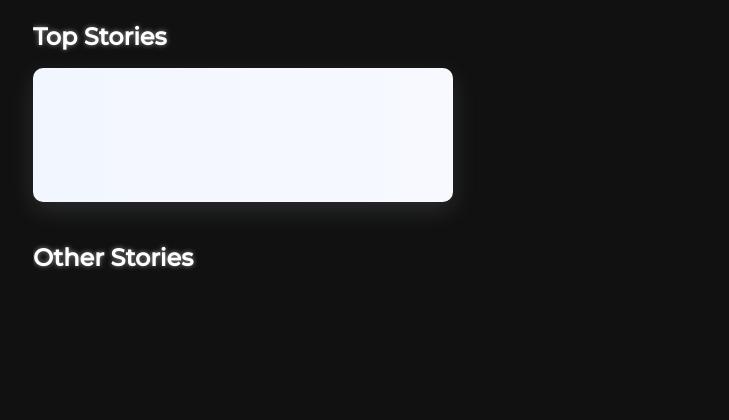
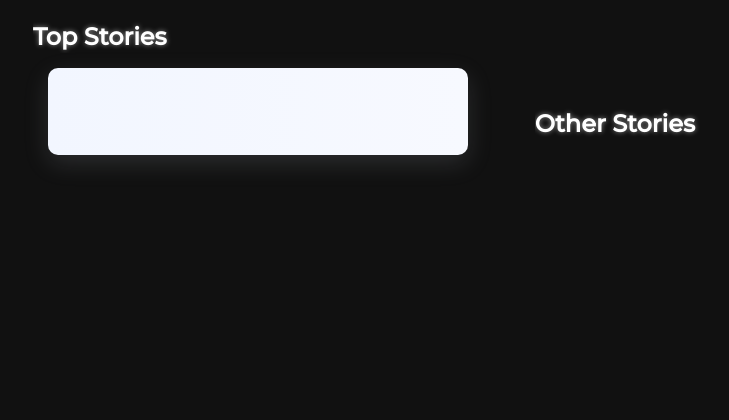
Before and after one commit to B-toxin/DBlog, a Flask app: page / in a window 1280 px wide. Shown: the part 56-476 px from the top of the page, without its empty margins (52-781 px from the left). Run offline with Flask 3, Linux system fonts and the light colour scheme; data that the repository does not hold is empty; some libraries are stand-ins or nearby versions.

Commit message:
Add files via upload

```diff
--- a/FlaskBlog/templates/home.html
+++ b/FlaskBlog/templates/home.html
@@ -8,7 +8,10 @@
     <div class="topstories">
         <h1>Top Stories</h1>
     </div>
-    <div class="swiper-container">
+    <div class="container-fluid custom-container">
+        <div class="row">
+            <div class="col-lg-8 col-md-12 col-sm-12">
+                <div class="swiper-container custom-swiper-container">
                     <div class="swiper-wrapper">
                         {% for post in posts.items %}
                             <div class="slider-item swiper-slide" style="background-image: url('{{ url_for('static', filename='profile_pics/' + post.author.image_file) }}');">
@@ -22,13 +25,13 @@
                     </div>
                     <div class="swiper-pagination"></div>
                 </div>
-
+            </div>
+            <div class="col-lg-4 col-md-12 col-sm-12">
                 <div class="otherstories">
                     <h1>Other Stories</h1>
                 </div>
-
                 {% for post in posts.items %}
-        <article class="media content-section smaller-article">
+                    <article class="media content-section bigger-article">
                         <img class="rounded-circle article-img" src="{{ url_for('static', filename='profile_pics/' + post.author.image_file) }}">
                         <div class="media-body">
                             <div class="article-metadata">
@@ -40,8 +43,7 @@
                                 <small class="text-muted">{{ post.date_posted.strftime('%Y-%m-%d') }}</small>
                             </div>
                             <h2><a class="article-title" href="{{ url_for('posts.post', post_id=post.id) }}">{{ post.title }}</a></h2>
-            <p class="article-content">{{ post.content[:30] }}...</p>
-
+                            <p class="article-content">{{ post.content[:50] }}...</p>
                             {% if current_user.is_authenticated %}
                                 <a href="{{ url_for('posts.post', post_id=post.id) }}" class="btn btn-sm btn-outline-info">Read More</a>
                             {% else %}
@@ -50,9 +52,11 @@
                         </div>
                     </article>
                 {% endfor %}
-
+            </div>
+        </div>
+    </div>
     <script src='https://cdnjs.cloudflare.com/ajax/libs/jquery/3.5.1/jquery.min.js'></script>
-    <script src='https://cdnjs.cloudflare.com/ajax/libs/Swiper/6.4.5/swiper-bundle.min.js'></script><script  src="{{ url_for('static', filename='script.js') }}"></script>
-
+    <script src='https://cdnjs.cloudflare.com/ajax/libs/Swiper/6.4.5/swiper-bundle.min.js'></script>
+    <script src="{{ url_for('static', filename='script.js') }}"></script>
     </body>
 {% endblock content %}
```
Lines whose indentation alone changed are shown as unchanged.
